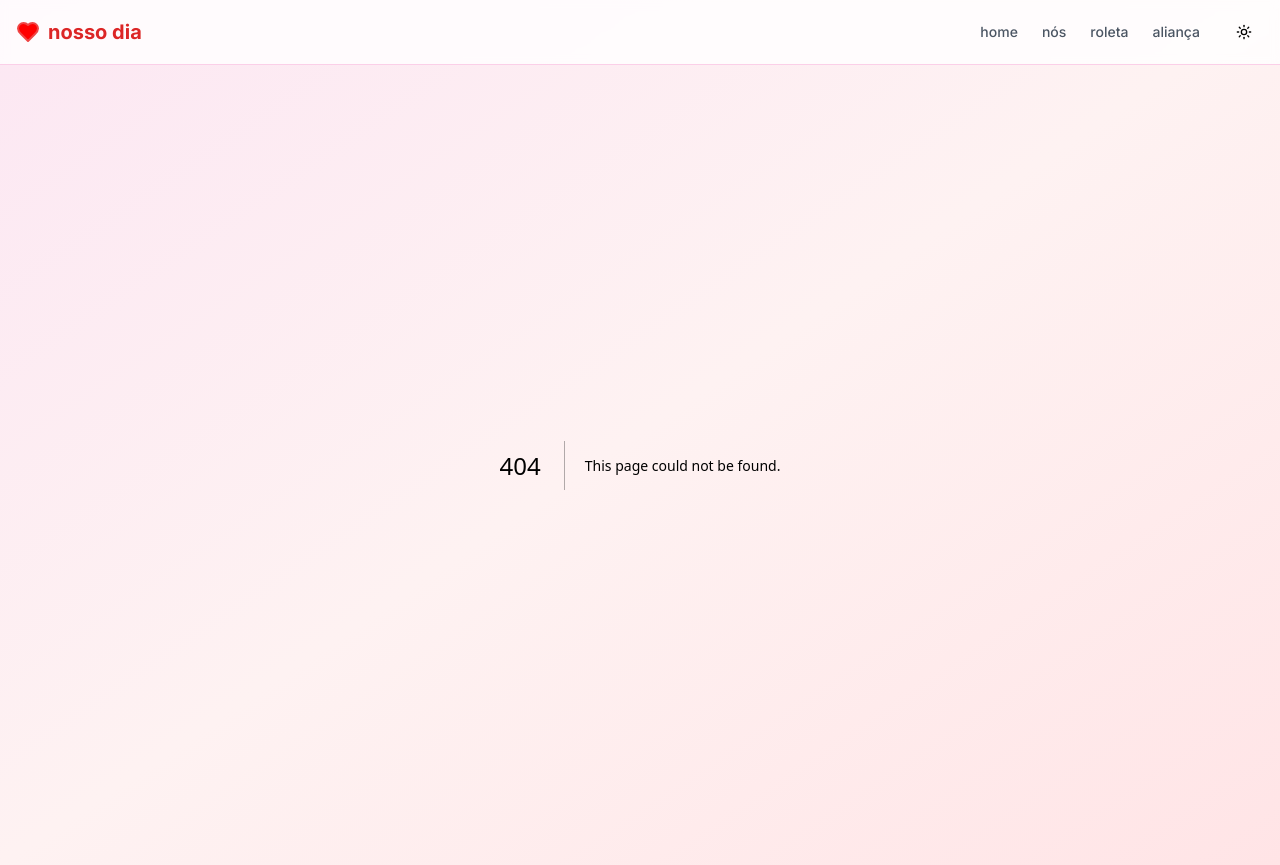
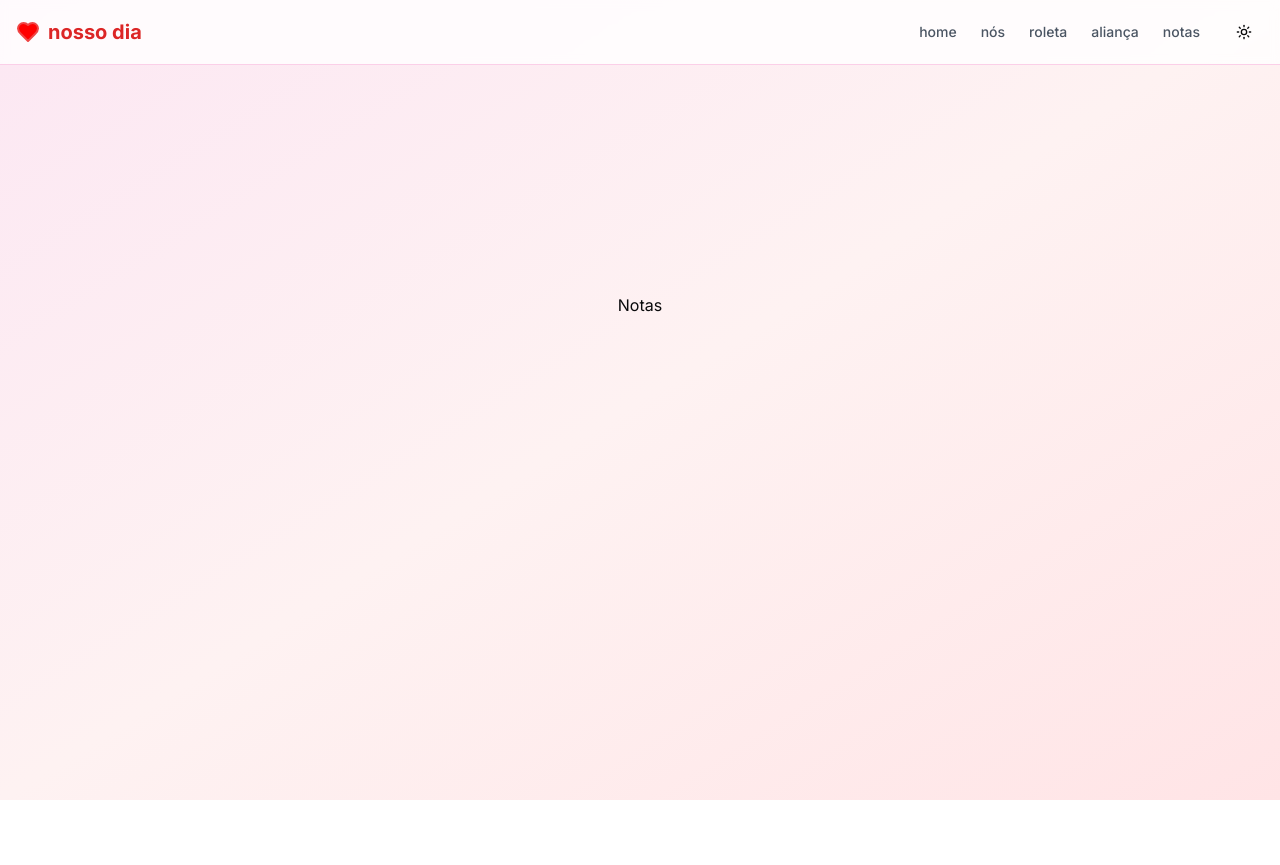
Before and after one commit to joao-pedrozo/valentines-roulette, a Next.js app: page /notas in a window 1280 px wide. Before the commit this address had no page. After the commit the page ends 800 px from the top, so only its background shows below. Built offline with nearby package versions, Linux system fonts and the light colour scheme.

Commit message:
feat: add notas tab

```diff
--- /dev/null
+++ b/app/notas/page.tsx
@@ -0,0 +1,12 @@
+import React from "react";
+
+export default function NotasPage() {
+  return (
+    <div className="flex items-center justify-center min-h-[60vh]">
+      {/* Texto vazio para ser alterado depois */}
+      <span>
+        Notas
+      </span>
+    </div>
+  );
+}
--- a/components/navbar.tsx
+++ b/components/navbar.tsx
@@ -49,6 +49,14 @@ export function Navbar() {
           >
             aliança
           </Link>
+          <Link
+            href="/notas"
+            className={`text-sm font-medium transition-colors hover:text-gray-600 dark:hover:text-gray-300 ${
+              pathname === "/notas" ? "text-gray-600 dark:text-gray-300" : "text-gray-600 dark:text-[#e0e0e0]"
+            }`}
+          >
+            notas
+          </Link>
           <ThemeToggle />
         </nav>
       </div>
```
